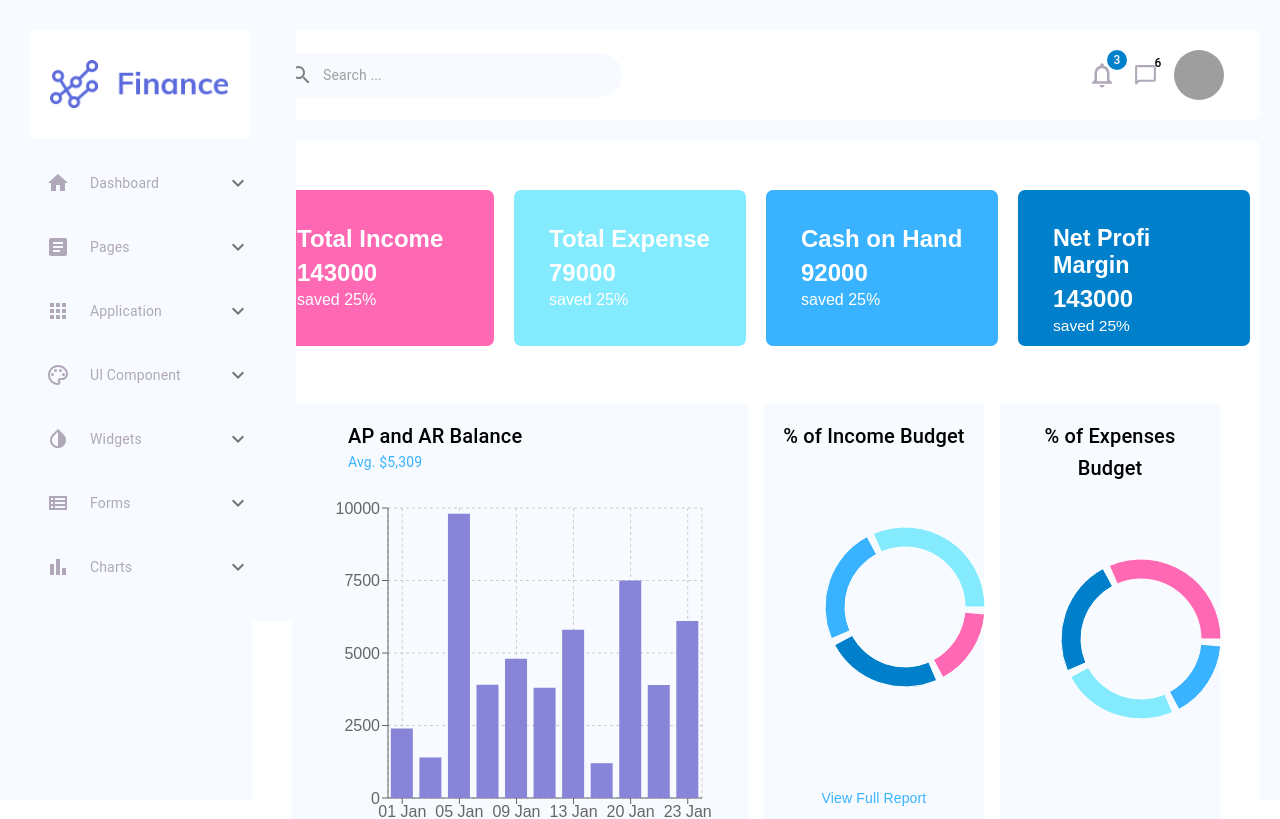
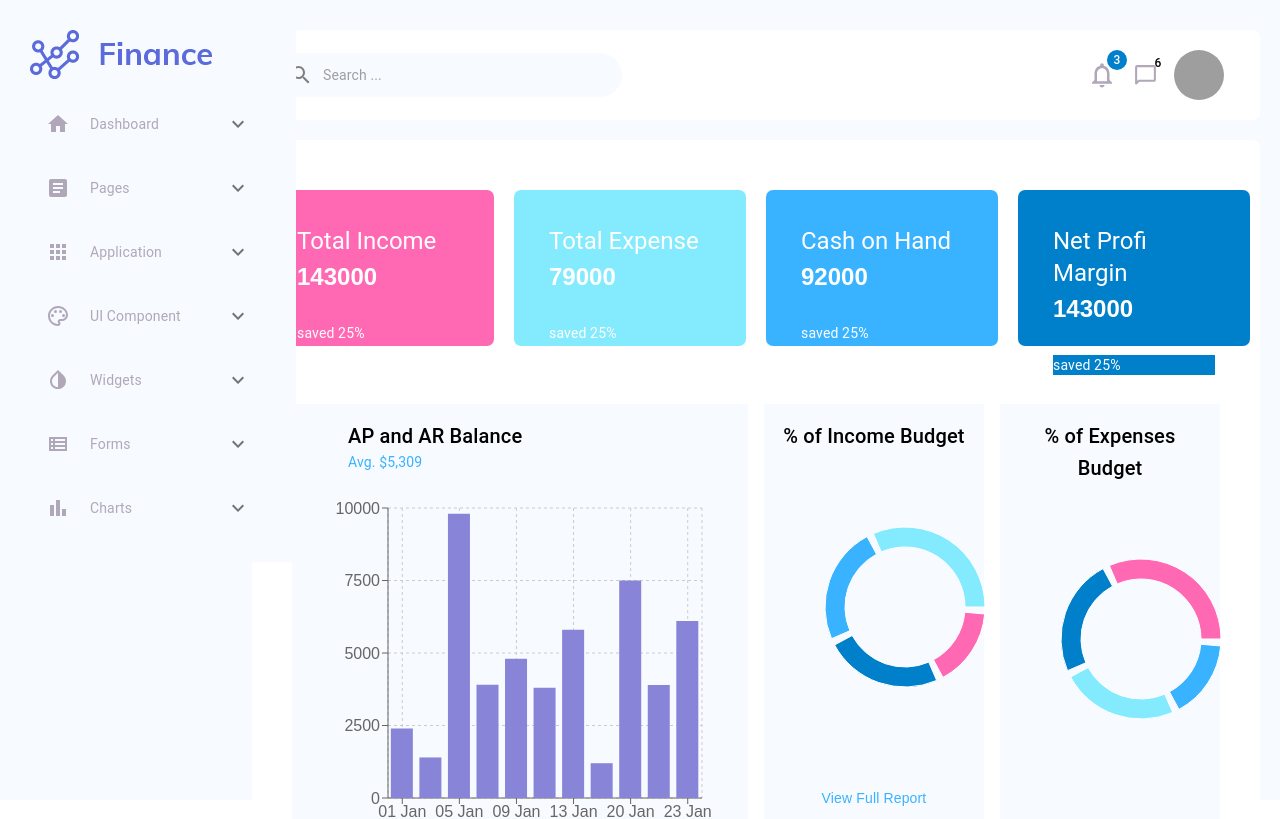
Before and after one commit to codetrain1984/Admin-panel, a React (Create React App) app: page / in a window 1280 px wide. Shown: the top 819 px of the page. Built offline with nearby package versions, Linux system fonts and the light colour scheme; grey boxes are pictures that could not be loaded.

Commit message:
Some Material UI editions

```diff
--- a/src/Components/Dashboard/Dashboard.jsx
+++ b/src/Components/Dashboard/Dashboard.jsx
@@ -1,30 +1,42 @@
-import { Box, Grid, Stack } from '@mui/material'
+import { Box, Grid, Stack, styled } from '@mui/material'
 import './components/Dashboard.css'
 import DashboardBox from './components/DashboardBox'
 import DashboardChart from './components/DashboardChart'
 import IncomePieChart from './components/IncomePieChart'
 import ExpensePieChart from './components/ExpensePieChart'
-import useDashboard from './hooks/useDashboard'
+import useDashboard from '../../hooks/useDashboard'
 import EarningChart from './components/EarningChart'
 import ServicesChart from './components/ServicesChart'
 import DisputedOverdueChart from './components/DisputedOverdueChart'
 import DisputedInvoicesChart from './components/DisputedInvoicesChart'
 import InvoicesChart from './components/InvoicesChart'
-// import DashboardCounter from './components/DashboardCounter'
 
 export default function Dashboard() {
   const { dashboardData } = useDashboard()
 
+  const DashbBox = styled(Box)({
+    width: '100%',
+    display: 'flex',
+    alignItems: 'center',
+    justifyContent: 'space-evenly',
+    marginTop: '20px',
+    backgroundColor: 'inherit',
+  })
   return (
-    <div className="dashboard">
-      <div className="dashboard-info">
+    <Box
+      sx={{
+        flex: 4,
+        width: '100%',
+        backgroundColor: '#fff',
+        height: '100vh',
+        borderRadius: '7px',
+      }}
+    >
+      <DashbBox>
         {dashboardData.map((item) => (
-          <>
-            <DashboardBox key={item.className} {...item} />
-            {/* <DashboardCounter price={item.price} /> */}
-          </>
+          <DashboardBox key={item.className} {...item} />
         ))}
-      </div>
+      </DashbBox>
       <Stack mx={5}>
         <Box>
           <Grid container my={4} rowSpacing={2} columnSpacing={2}>
@@ -82,6 +94,6 @@ export default function Dashboard() {
           </Grid>
         </Box>
       </Stack>
-    </div>
+    </Box>
   )
 }
--- a/src/Components/Dashboard/components/Dashboard.css
+++ b/src/Components/Dashboard/components/Dashboard.css
@@ -1,18 +1,3 @@
-.dashboard {
-  flex: 4;
-  width: 100%;
-  background-color: #fff;
-  height: 100vh;
-  border-radius: 7px;
-}
-.dashboard-info {
-  width: 100%;
-  display: flex;
-  align-items: center;
-  justify-content: space-evenly;
-  margin-top: 20px;
-  background-color: inherit;
-}
 .dashboard-box {
   border-radius: 7px;
   margin: 10px;
--- a/src/Components/Dashboard/components/DashboardBox.jsx
+++ b/src/Components/Dashboard/components/DashboardBox.jsx
@@ -1,13 +1,16 @@
-// import DashboardCounter from './DashboardCounter'
-
+import { Box, Typography } from '@mui/material'
 import DashboardCounter from './DashboardCounter'
 
 export default function DashboardBox({ title, price, className }) {
   return (
-    <div className={`dashboard-box ${className}`}>
-      <h2 style={{ marginBottom: 6 }}>{title}</h2>
+    <Box className={`dashboard-box ${className}`}>
+      <Typography variant="h5" style={{ marginBottom: 6 }}>
+        {title}
+      </Typography>
       <DashboardCounter price={+price} />
-      <p style={{ marginTop: 4 }}>saved 25%</p>
-    </div>
+      <Typography variant="body2" sx={{ marginTop: 4 }}>
+        saved 25%
+      </Typography>
+    </Box>
   )
 }
--- a/src/Components/Sidebar/Sidebar.css
+++ /dev/null
@@ -1,20 +0,0 @@
-.sidebar {
-  padding: 30px;
-  background-color: #f7faff;
-  position: fixed;
-}
-.sidebar-logo {
-  width: 220px;
-  background-color: #fff;
-  padding: 30px 20px;
-}
-.sidebar-items {
-  padding: 30px;
-}
-.accordion-title {
-  display: flex;
-  align-items: center;
-}
-.sidebar-container {
-  overflow: auto;
-}
--- a/src/Components/Sidebar/Sidebar.jsx
+++ b/src/Components/Sidebar/Sidebar.jsx
@@ -1,31 +1,21 @@
 import React from 'react'
-import './Sidebar.css'
-import SidebarBox from './Components/SidebarBox'
-import useSidebar from './useSidebar'
-import {
-  Accordion,
-  Box,
-  FormControl,
-  InputLabel,
-  MenuItem,
-  Select,
-} from '@mui/material'
+import { Box, Stack } from '@mui/material'
+import SidebarBox from './SidebarBox'
+import useSidebar from '../../hooks/useSidebar'
 
 export default function Sidebar() {
   const { sidebarData } = useSidebar()
-  const [age, setAge] = React.useState('')
 
-  const handleChange = (event) => {
-    setAge(event.target.value)
-  }
   return (
-    <div className="sidebar">
-      <img className="sidebar-logo" src="/Images/logo.png" alt="Logo" />
-      <div className="sidebar-container">
+    <Box
+      sx={{ padding: '30px', backgroundColor: '#f7faff', position: 'fixed' }}
+    >
+      <img src="/Images/logo.png" alt="Logo" />
+      <Stack sx={{ overflow: 'auto' }}>
         {sidebarData.map((sidebar) => (
           <SidebarBox key={sidebar.icon} {...sidebar} />
         ))}
-      </div>
-    </div>
+      </Stack>
+    </Box>
   )
 }
--- a/src/Components/Sidebar/Components/SidebarBox.jsx
+++ b/src/Components/Sidebar/SidebarBox.jsx
@@ -35,7 +35,7 @@ export default function SidebarBox({
           aria-controls="panel1a-content"
           id="panel1a-header"
         >
-          <div className="accordion-title">
+          <Stack direction="row" sx={{ display: 'flex', alignItems: 'center' }}>
             {icon}
             <Typography
               variant="body2"
@@ -45,7 +45,7 @@ export default function SidebarBox({
             >
               {title}
             </Typography>
-          </div>
+          </Stack>
         </AccordionSummary>
         <AccordionDetails sx={{ marginLeft: 1 }}>
           <Typography variant="body2" sx={{ color: '#B0A8B9', fontSize: 12 }}>
--- a/src/pages/ForgotPassword/ForgotPassword.jsx
+++ b/src/pages/ForgotPassword/ForgotPassword.jsx
@@ -1,5 +1,4 @@
 import React from 'react'
-import './ForgotPassword.css'
 import { Box, Button, Grid, Stack, TextField, Typography } from '@mui/material'
 
 export default function ForgotPassword() {
--- a/src/pages/Login/Login.jsx
+++ b/src/pages/Login/Login.jsx
@@ -4,15 +4,34 @@ import './Login.css'
 import {
   Box,
   Button,
+  Divider,
   Grid,
   Link,
   Stack,
   TextField,
   Typography,
+  styled,
 } from '@mui/material'
 import FacebookIcon from '@mui/icons-material/Facebook'
 import GoogleIcon from '@mui/icons-material/Google'
-// import LoginOr from './Components/LoginOr'
+
+const LoginBox = styled(Box)({
+  backgroundColor: '#fff',
+  border: '1px solid gray',
+  borderRadius: 2,
+  overflow: 'hidden',
+  margin: 'auto',
+  width: 600,
+  height: 520,
+  marginTop: 10,
+})
+const Root = styled('div')(({ theme }) => ({
+  width: '100%',
+  ...theme.typography.body2,
+  '& > :not(style) + :not(style)': {
+    marginTop: theme.spacing(2),
+  },
+}))
 
 export default function Login() {
   return (
@@ -25,22 +44,10 @@ export default function Login() {
           borderRadius: 2,
         }}
       >
-        <Stack
-          xs={6}
-          sx={{
-            backgroundColor: '#fff',
-            border: '1px solid gray',
-            borderRadius: 2,
-            overflow: 'hidden',
-            margin: 'auto',
-            width: 600,
-            height: 520,
-            marginTop: 10,
-          }}
-        >
-          <Box sx={{ backgroundColor: '#f7faff', padding: 3 }}>
+        <LoginBox xs={6}>
+          <Stack sx={{ backgroundColor: '#f7faff', padding: 3 }}>
             <Typography variant="h5">Log in</Typography>
-          </Box>
+          </Stack>
           <Stack spacing={2} direction="column" sx={{ margin: 3 }}>
             <Button
               variant="contained"
@@ -53,8 +60,12 @@ export default function Login() {
               Log In With Google
             </Button>
             <Stack sx={{ textAlign: 'center' }}>
+              <Root>
+                <Divider sx={{ marginTop: '10px', marginBottom: '10px' }}>
+                  OR
+                </Divider>
+              </Root>
               {/* <LoginOr /> */}
-              OR
             </Stack>
             <Stack spacing={2}>
               <TextField label="Enter your email" />
@@ -81,7 +92,7 @@ export default function Login() {
               </Typography>
             </Stack>
           </Stack>
-        </Stack>
+        </LoginBox>
       </Grid>
     </Grid>
   )
--- a/src/pages/Register/Register.jsx
+++ b/src/pages/Register/Register.jsx
@@ -3,14 +3,35 @@ import './Register.css'
 import {
   Box,
   Button,
+  Divider,
   Grid,
   Link,
   Stack,
   TextField,
   Typography,
+  styled,
 } from '@mui/material'
 import FacebookIcon from '@mui/icons-material/Facebook'
 import GoogleIcon from '@mui/icons-material/Google'
+
+const RegisterBox = styled(Box)({
+  backgroundColor: '#fff',
+  border: '1px solid gray',
+  borderRadius: 2,
+  overflow: 'hidden',
+  margin: 'auto',
+  width: 600,
+  height: 600,
+  marginTop: 10,
+})
+
+const Root = styled('div')(({ theme }) => ({
+  width: '100%',
+  ...theme.typography.body2,
+  '& > :not(style) + :not(style)': {
+    marginTop: theme.spacing(2),
+  },
+}))
 
 export default function Register() {
   return (
@@ -23,19 +44,7 @@ export default function Register() {
           borderRadius: 2,
         }}
       >
-        <Stack
-          xs={6}
-          sx={{
-            backgroundColor: '#fff',
-            border: '1px solid gray',
-            borderRadius: 2,
-            overflow: 'hidden',
-            margin: 'auto',
-            width: 600,
-            height: 600,
-            marginTop: 10,
-          }}
-        >
+        <RegisterBox xs={6}>
           <Box sx={{ backgroundColor: '#f7faff', padding: 3 }}>
             <Typography variant="h5">Register</Typography>
           </Box>
@@ -51,8 +60,11 @@ export default function Register() {
               Log In With Google
             </Button>
             <Stack sx={{ textAlign: 'center' }}>
-              {/* <LoginOr /> */}
-              OR
+              <Root>
+                <Divider sx={{ marginTop: '10px', marginBottom: '10px' }}>
+                  OR
+                </Divider>
+              </Root>
             </Stack>
             <Stack spacing={2}>
               <TextField label="Full Name" />
@@ -80,7 +92,7 @@ export default function Register() {
               </Typography>
             </Stack>
           </Stack>
-        </Stack>
+        </RegisterBox>
       </Grid>
     </Grid>
   )
```
Also changed, not shown: src/hooks/useDashboard.js (renamed from src/Components/Dashboard/hooks/useDashboard.js), src/hooks/useSidebar.js (renamed from src/Components/Sidebar/useSidebar.js), src/pages/ForgotPassword/ForgotPassword.css (deleted).
